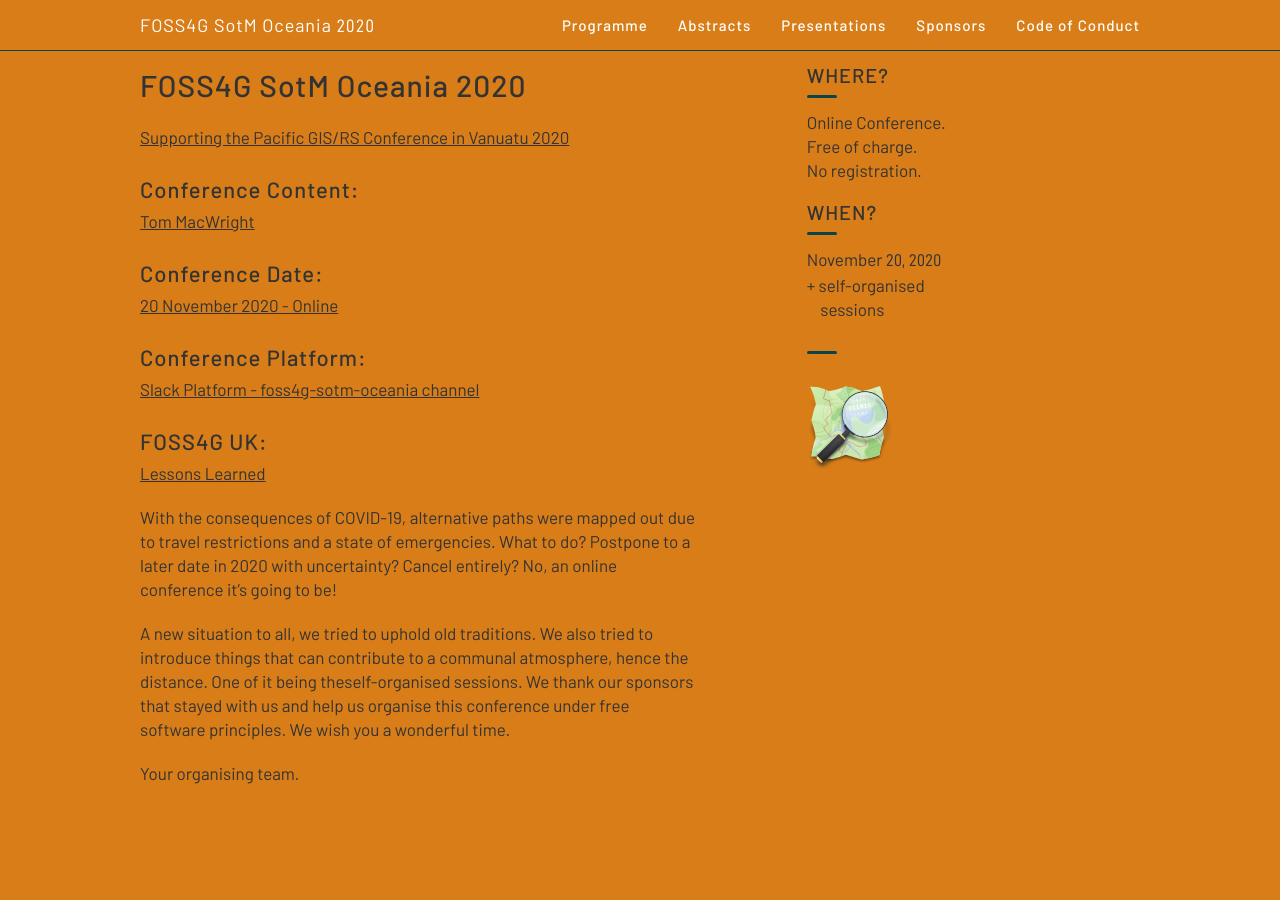
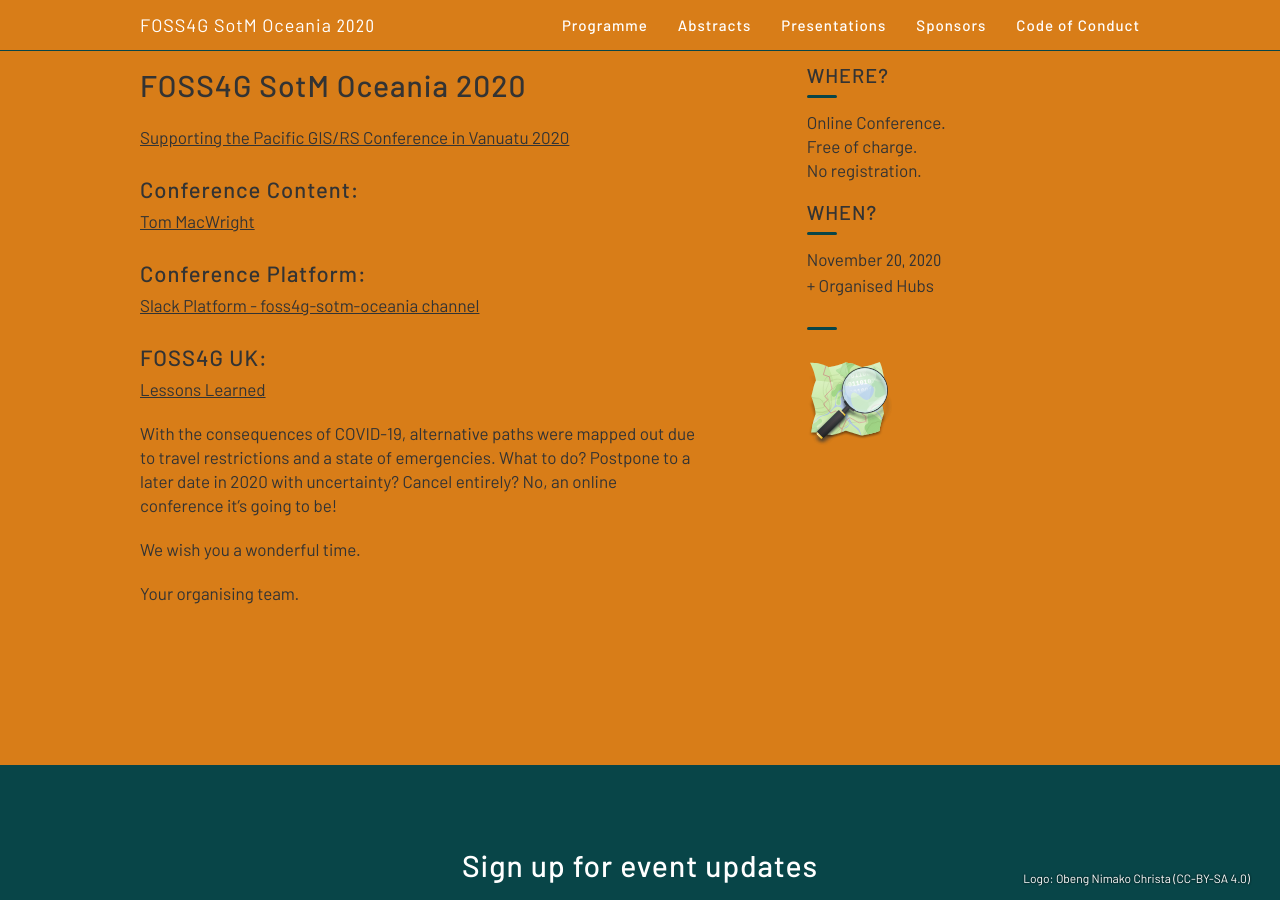
Before and after one commit to osgeo-oceania/foss4g-sotm-oceania-2020, a Jekyll site: the page built from index.html, in a window 1280 px wide and 900 px high, scrolled down 955 px. Built offline with Jekyll 4.4.1, drawn with Linux system fonts in a browser that asks for light colours.

Commit message:
Update about.html

```diff
--- a/_includes/about.html
+++ b/_includes/about.html
@@ -6,11 +6,10 @@
             <h1 class="space-bottom2">FOSS4G SotM Oceania 2020</h1>
       	    <p> <a href="https://www.picgisrs.org/conference-venue/" rel="noopener noreferrer" target="_blank">Supporting the Pacific GIS/RS Conference in Vanuatu 2020</a> </p>
 	    <p> <h2>Conference Content:</h2> <a href="https://macwright.com/about/" rel="noopener noreferrer" target="_blank">Tom MacWright</a> </p>
-            <p> <h2>Conference Date:</h2> <a href="https://www.strawpoll.me/20423837/r" rel="noopener noreferrer" target="_blank">20 November 2020 - Online</a> </p>
-	    <p> <h2>Conference Platform:</h2> <a href="http://maptimeoceania.slack.com/" rel="noopener noreferrer" target="_blank">Slack Platform - foss4g-sotm-oceania channel</a> </p>
+            <p> <h2>Conference Platform:</h2> <a href="http://maptimeoceania.slack.com/" rel="noopener noreferrer" target="_blank">Slack Platform - foss4g-sotm-oceania channel</a> </p>
             <p> <h2>FOSS4G UK:</h2> <a href="https://wiki.osgeo.org/wiki/FOSS4GUK_2020_Online_-_Lessons_Learnt" rel="noopener noreferrer" target="_blank">Lessons Learned</a> </p>
             <p>With the consequences of COVID-19, alternative paths were mapped out due to travel restrictions and a state of emergencies. What to do? Postpone to a later date in 2020 with uncertainty? Cancel entirely? No, an online conference it’s going to be!</p>
-            <p>A new situation to all, we tried to uphold old traditions. We also tried to introduce things that can contribute to a communal atmosphere, hence the distance. One of it being theself-organised sessions. We thank our sponsors that stayed with us and help us organise this conference under free software principles. We wish you a wonderful time.</p>
+            <p>We wish you a wonderful time.</p>
             <p>Your organising team.</p>
 	  </div>
 	</div>
@@ -20,7 +19,7 @@
 
           <h3 class="small-title uppercase">When?</h3>
 	  <p>November <span class="numeral">20, 2020</span><br />
-	  <span style="display: block; text-indent: -0.8em; padding-left:0.8em">+ self-organised<br>sessions</span></p>
+	  <span style="display: block; text-indent: -0.8em; padding-left:0.8em">+ Organised Hubs</span></p>
 
           <!-- <h3 class="small-title uppercase">Additional Events</h3>
           <p>
```
